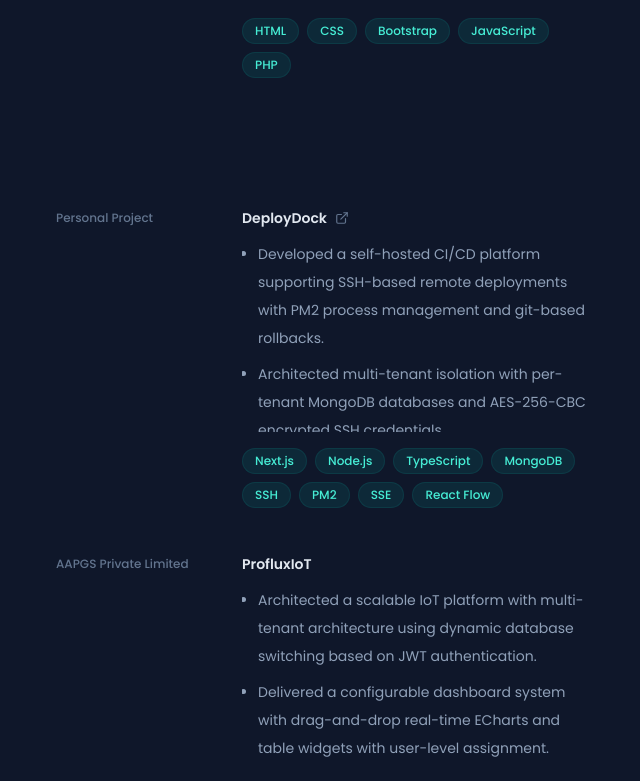
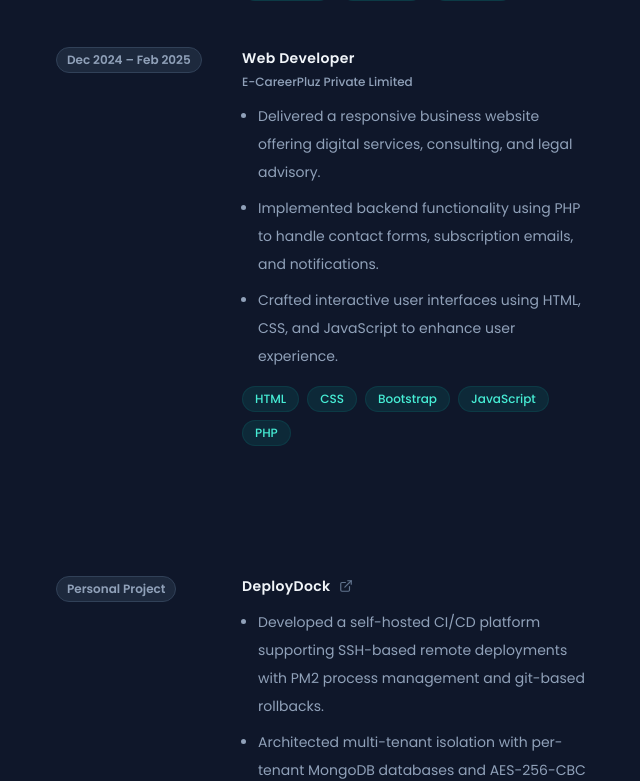
Before and after one commit to vickynot-10/Portfolio, a Next.js app: page /#/ in a window 1280 px wide. Shown: the part 1339-2120 px from the top of the page, without its empty margins (601-1241 px from the left). Built offline with nearby package versions, Linux system fonts and the light colour scheme.

Commit message:
adds framer motions

```diff
--- a/app/globals.css
+++ b/app/globals.css
@@ -69,6 +69,29 @@
   border-radius: 2px;
 }
 
+
+::-webkit-scrollbar {
+  width: 6px;
+}
+
+::-webkit-scrollbar-track {
+  background: rgb(15 23 42);
+}
+
+::-webkit-scrollbar-thumb {
+  background: rgba(45, 212, 191, 0.4);
+  border-radius: 999px;
+}
+
+::-webkit-scrollbar-thumb:hover {
+  background: rgba(45, 212, 191, 0.7);
+}
+
+* {
+  scrollbar-width: thin;
+  scrollbar-color: rgba(45, 212, 191, 0.4) rgb(15 23 42);
+}
+
 @media screen and (max-width: 1024px) {
   .app-wrapper {
     width: 95%;
--- a/components/Home.tsx
+++ b/components/Home.tsx
@@ -2,6 +2,7 @@
 
 import { useEffect, useState, useRef } from "react";
 import Link from "next/link";
+import { motion, AnimatePresence } from "framer-motion";
 import {
   FaGithub,
   FaLinkedin,
@@ -22,7 +23,7 @@
   SiNextdotjs,
   SiExpress,
 } from "react-icons/si";
-import { LuDownload, LuExternalLink } from "react-icons/lu";
+import { LuExternalLink } from "react-icons/lu";
 
 const skill_icon_map: Record<string, React.ReactNode> = {
   JavaScript: <SiJavascript className="text-yellow-400" />,
@@ -127,10 +128,7 @@
     val: ["React", "Next.js", "Angular", "Node.js", "Express.js"],
   },
   { title: "Databases", val: ["MongoDB", "Redis"] },
-  {
-    title: "Tools & Libraries",
-    val: ["Socket.IO", "Git", "PM2"],
-  },
+  { title: "Tools & Libraries", val: ["Socket.IO", "Git", "PM2"] },
 ];
 
 const nav_items = [
@@ -152,6 +150,113 @@
   },
   { icon: <SiGmail />, href: "mailto:vigneshselvam504@gmail.com" },
 ];
+
+const fade_up = {
+  hidden: { opacity: 0, y: 24 },
+  visible: (i: number) => ({
+    opacity: 1,
+    y: 0,
+    transition: {
+      delay: i * 0.1,
+      duration: 0.5,
+      ease: [0.25, 0.46, 0.45, 0.94] as const,
+    },
+  }),
+};
+const fade_in = {
+  hidden: { opacity: 0 },
+  visible: (i: number) => ({
+    opacity: 1,
+    transition: { delay: i * 0.08, duration: 0.4 },
+  }),
+};
+
+function ProjectCard({
+  item,
+  add_to_refs,
+  index,
+}: {
+  item: (typeof projects)[0];
+  add_to_refs: (el: HTMLDivElement | null) => void;
+  index: number;
+}) {
+  const [expanded, set_expanded] = useState(false);
+
+  return (
+    <motion.div
+      custom={index}
+      variants={fade_up}
+      initial="hidden"
+      whileInView="visible"
+      viewport={{ once: true, margin: "-60px" }}
+      ref={add_to_refs}
+      className="group relative flex flex-col sm:grid sm:grid-cols-9 gap-2 sm:gap-4 p-4 rounded-xl transition-all duration-300 hover:bg-slate-800/50 cursor-default border border-transparent hover:border-slate-700/50"
+    >
+      <div className="sm:col-span-3">
+        <span className="inline-flex items-center gap-1.5 text-xs font-semibold text-slate-400 bg-slate-800 border border-slate-700 px-2.5 py-1 rounded-full">
+          {item.company}
+        </span>
+      </div>
+      <div className="sm:col-span-6">
+        <div className="flex items-center gap-2 mb-3 mt-2 sm:mt-0">
+          <p className="text-slate-100 font-semibold text-sm tracking-wide">
+            {item.name}
+          </p>
+          {item.github && (
+            <Link
+              href={item.github}
+              target="_blank"
+              className="text-slate-500 hover:text-teal-300 transition-colors duration-200 text-sm"
+            >
+              <LuExternalLink />
+            </Link>
+          )}
+        </div>
+        <ul className="space-y-2 mb-4 pr-1">
+          {item.desc.map((d, j) => (
+            <AnimatePresence key={j}>
+              {(j < 2 || expanded) && (
+                <motion.li
+                  initial={{ opacity: 0, height: 0 }}
+                  animate={{ opacity: 1, height: "auto" }}
+                  exit={{ opacity: 0, height: 0 }}
+                  transition={{ duration: 0.25, ease: "easeInOut" }}
+                  className={`text-slate-400 text-sm leading-7 list-disc ml-4 ${
+                    j >= 2 ? "sm:list-item" : "list-item"
+                  }`}
+                >
+                  {d}
+                </motion.li>
+              )}
+            </AnimatePresence>
+          ))}
+        </ul>
+        {item.desc.length > 2 && (
+          <motion.button
+            initial={{ opacity: 0 }}
+            animate={{ opacity: 1 }}
+            transition={{ duration: 0.3 }}
+            whileTap={{ scale: 0.95 }}
+            onClick={() => set_expanded(!expanded)}
+            className="sm:hidden cursor-pointer text-teal-300 text-xs font-semibold mb-4 hover:text-teal-200 transition-colors flex items-center gap-1 bg-teal-400/10 border border-teal-400/20 px-3 py-1.5 rounded-full"
+          >
+            {expanded ? "Show less ↑" : `Show ${item.desc.length - 2} more ↓`}
+          </motion.button>
+        )}
+        <div className="flex flex-wrap gap-2">
+          {item.stack.map((s, j) => (
+            <span
+              key={j}
+              className="text-teal-300 text-xs font-medium bg-teal-400/10 px-3 py-1 rounded-full border border-teal-400/10"
+            >
+              {s}
+            </span>
+          ))}
+        </div>
+      </div>
+    </motion.div>
+  );
+}
 
 export default function Home() {
   const [active_nav, set_active_nav] = useState("about");
@@ -209,29 +314,54 @@
 
   return (
     <div className="relative w-full min-h-screen">
-
-
       <div className="w-full flex flex-col lg:flex-row lg:justify-between py-12 lg:py-24 min-h-screen gap-0 lg:gap-8">
         <div className="lg:sticky lg:top-24 w-full lg:w-[46%] lg:self-start flex flex-col lg:justify-between lg:h-[calc(100vh-12rem)] mb-14 lg:mb-0">
           <div>
-            <h1 className="text-4xl md:text-5xl font-bold text-slate-200 mb-4 tracking-tight">
+            <motion.h1
+              initial={{ opacity: 0, y: 20 }}
+              animate={{ opacity: 1, y: 0 }}
+              transition={{ duration: 0.6, ease: [0.25, 0.46, 0.45, 0.94] }}
+              className="text-4xl md:text-5xl font-bold text-slate-200 mb-4 tracking-tight"
+            >
               Vignesh
-            </h1>
-            <p className="text-lg md:text-xl font-semibold text-slate-200 mb-4">
+            </motion.h1>
+            <motion.p
+              initial={{ opacity: 0, y: 16 }}
+              animate={{ opacity: 1, y: 0 }}
+              transition={{
+                duration: 0.6,
+                delay: 0.1,
+                ease: [0.25, 0.46, 0.45, 0.94],
+              }}
+              className="text-lg md:text-xl font-semibold text-slate-200 mb-4"
+            >
               Software Engineer
-            </p>
-            <p className="text-sm text-slate-400 leading-7 ">
+            </motion.p>
+            <motion.p
+              initial={{ opacity: 0, y: 16 }}
+              animate={{ opacity: 1, y: 0 }}
+              transition={{
+                duration: 0.6,
+                delay: 0.2,
+                ease: [0.25, 0.46, 0.45, 0.94],
+              }}
+              className="text-sm text-slate-400 leading-7"
+            >
               I build and ship full-stack web applications — REST APIs,
               real-time Socket.IO systems, multi-tenant architectures, and
               developer tooling. I care about clean code, fast backends, and UIs
               that work well in production.
-            </p>
+            </motion.p>
           </div>
 
           <nav className="hidden lg:flex flex-col gap-3 my-8">
-            {nav_items.map((item) => (
-              <button
+            {nav_items.map((item, i) => (
+              <motion.button
                 key={item.id}
+                custom={i}
+                variants={fade_in}
+                initial="hidden"
+                animate="visible"
                 onClick={() => scroll_to_section(item.id)}
                 className={`group flex items-center gap-4 text-xs font-bold uppercase tracking-widest transition-all duration-200 text-left py-1 w-fit cursor-pointer bg-transparent border-none ${
                   active_nav === item.id
@@ -247,36 +377,62 @@
                   }`}
                 />
                 {item.label}
-              </button>
+              </motion.button>
             ))}
           </nav>
 
-          <div className="flex flex-row items-center gap-5 mt-8 lg:mt-0">
+          <motion.div
+            initial={{ opacity: 0, y: 12 }}
+            animate={{ opacity: 1, y: 0 }}
+            transition={{ duration: 0.5, delay: 0.5 }}
+            className="flex flex-row items-center gap-5 mt-8 lg:mt-0"
+          >
             {social_links.map((s, i) => (
               <Link
                 key={i}
                 href={s.href}
                 target="_blank"
-                className="text-slate-400 hover:text-slate-200 text-2xl transition-colors duration-200"
+                className="text-slate-400 hover:text-slate-200 text-2xl transition-colors duration-200 hover:scale-110 transform"
               >
                 {s.icon}
               </Link>
             ))}
-          </div>
+          </motion.div>
         </div>
 
         <div className="w-full lg:w-[50%] flex flex-col">
           <section id="about" className="scroll-mt-24 pb-16 lg:pb-24">
-            <h2 className="lg:hidden text-xs font-bold uppercase tracking-widest text-slate-400 mb-6">
+            <motion.h2
+              custom={0}
+              variants={fade_up}
+              initial="hidden"
+              whileInView="visible"
+              viewport={{ once: true }}
+              className="lg:hidden text-xs font-bold uppercase tracking-widest text-slate-400 mb-6"
+            >
               About
-            </h2>
-            <p className="text-slate-400 leading-8 mb-5 text-sm md:text-base">
+            </motion.h2>
+            <motion.p
+              custom={0}
+              variants={fade_up}
+              initial="hidden"
+              whileInView="visible"
+              viewport={{ once: true }}
+              className="text-slate-400 leading-8 mb-5 text-sm md:text-base"
+            >
               I&apos;m a developer based in Madurai, Tamil Nadu. I spend most of
               my time building full-stack web apps, designing backend systems,
               and solving real engineering problems. I care about code
               that&apos;s clean, performant, and maintainable in production.
-            </p>
-            <p className="text-slate-400 leading-8 text-sm md:text-base">
+            </motion.p>
+            <motion.p
+              custom={1}
+              variants={fade_up}
+              initial="hidden"
+              whileInView="visible"
+              viewport={{ once: true }}
+              className="text-slate-400 leading-8 text-sm md:text-base"
+            >
               Currently a Software Engineer at{" "}
               <span className="text-slate-200 font-medium">
                 AAPGS Private Limited
@@ -284,17 +440,29 @@
               , where I&apos;ve built IoT dashboards, multi-tenant platforms,
               real-time data pipelines, and internal tooling — using React,
               Angular, Next.js, Node.js, and MongoDB.
-            </p>
+            </motion.p>
           </section>
 
           <section id="skills" className="scroll-mt-24 pb-16 lg:pb-24">
-            <h2 className="lg:hidden text-xs font-bold uppercase tracking-widest text-slate-400 mb-6">
+            <motion.h2
+              custom={0}
+              variants={fade_up}
+              initial="hidden"
+              whileInView="visible"
+              viewport={{ once: true }}
+              className="lg:hidden text-xs font-bold uppercase tracking-widest text-slate-400 mb-6"
+            >
               Skills
-            </h2>
+            </motion.h2>
             <div className="grid grid-cols-1 sm:grid-cols-2 gap-3">
               {skills.map((item, i) => (
-                <div
+                <motion.div
                   key={i}
+                  custom={i}
+                  variants={fade_up}
+                  initial="hidden"
+                  whileInView="visible"
+                  viewport={{ once: true, margin: "-40px" }}
                   className="p-4 rounded-xl bg-slate-800/50 border border-slate-700/50 hover:border-teal-400/30 hover:bg-slate-800/80 transition-all duration-300"
                 >
                   <p className="text-teal-300 text-xs font-bold uppercase tracking-widest mb-4">
@@ -310,7 +478,7 @@
                       </div>
                     ))}
                   </div>
-                </div>
+                </motion.div>
               ))}
             </div>
           </section>
@@ -319,28 +487,40 @@
             id="experience"
             className="scroll-mt-16 pb-16 lg:pb-24 flex flex-col gap-3"
           >
-            <h2 className="lg:hidden text-xs font-bold uppercase tracking-widest text-slate-400 mb-2">
+            <motion.h2
+              custom={0}
+              variants={fade_up}
+              initial="hidden"
+              whileInView="visible"
+              viewport={{ once: true }}
+              className="lg:hidden text-xs font-bold uppercase tracking-widest text-slate-400 mb-6"
+            >
               Experience
-            </h2>
+            </motion.h2>
             {experience.map((item, i) => (
-              <div
+              <motion.div
                 key={i}
+                custom={i}
+                variants={fade_up}
+                initial="hidden"
+                whileInView="visible"
+                viewport={{ once: true, margin: "-60px" }}
                 ref={add_to_refs}
                 className="group relative flex flex-col sm:grid sm:grid-cols-9 gap-2 sm:gap-4 p-4 rounded-xl transition-all duration-300 hover:bg-slate-800/50 cursor-default border border-transparent hover:border-slate-700/50"
               >
                 <div className="sm:col-span-3">
-                  <p className="text-slate-500 text-xs font-medium leading-relaxed">
+                  <span className="inline-flex items-center text-xs font-semibold text-slate-400 bg-slate-800 border border-slate-700 px-2.5 py-1 rounded-full whitespace-nowrap">
                     {item.year}
-                  </p>
+                  </span>
                 </div>
                 <div className="sm:col-span-6">
-                  <p className="text-slate-200 font-semibold text-sm mb-3 leading-relaxed">
-                    {item.role}{" "}
-                    <span className="text-slate-400 font-normal">
-                      · {item.company}
-                    </span>
+                  <p className="text-slate-100 font-semibold text-sm mb-1 leading-relaxed mt-2 sm:mt-0 tracking-wide">
+                    {item.role}
                   </p>
-                  <ul className="space-y-2 mb-4 max-h-48 overflow-y-auto pr-1 scrollbar-thin">
+                  <p className="text-slate-400 text-xs font-medium mb-3">
+                    {item.company}
+                  </p>
+                  <ul className="space-y-2 mb-4 pr-1">
                     {item.description.map((d, j) => (
                       <li
                         key={j}
@@ -361,65 +541,31 @@
                     ))}
                   </div>
                 </div>
-              </div>
+              </motion.div>
             ))}
           </section>
 
           <section
             id="projects"
-            className="scroll-mt-24 flex flex-col gap-3 pb-16 lg:pb-24"
+            className="scroll-mt-24 flex flex-col gap-3 pb-16 lg:pb-0"
           >
-            <h2 className="lg:hidden text-xs font-bold uppercase tracking-widest text-slate-400 mb-2">
+            <motion.h2
+              custom={0}
+              variants={fade_up}
+              initial="hidden"
+              whileInView="visible"
+              viewport={{ once: true }}
+              className="lg:hidden text-xs font-bold uppercase tracking-widest text-slate-400 mb-6"
+            >
               Projects
-            </h2>
+            </motion.h2>
             {projects.map((item, i) => (
-              <div
+              <ProjectCard
                 key={i}
-                ref={add_to_refs}
-                className="group relative flex flex-col sm:grid sm:grid-cols-9 gap-2 sm:gap-4 p-4 rounded-xl transition-all duration-300 hover:bg-slate-800/50 cursor-default border border-transparent hover:border-slate-700/50"
-              >
-                <div className="sm:col-span-3">
-                  <p className="text-slate-500 text-xs font-medium leading-relaxed">
-                    {item.company}
-                  </p>
-                </div>
-                <div className="sm:col-span-6">
-                  <div className="flex items-center gap-2 mb-3">
-                    <p className="text-slate-200 font-semibold text-sm">
-                      {item.name}
-                    </p>
-                    {item.github && (
-                      <Link
-                        href={item.github}
-                        target="_blank"
-                        className="text-slate-500 hover:text-teal-300 transition-colors duration-200 text-sm"
-                      >
-                        <LuExternalLink />
-                      </Link>
-                    )}
-                  </div>
-                  <ul className="space-y-2 mb-4 max-h-48 overflow-y-auto pr-1 scrollbar-thin">
-                    {item.desc.map((d, j) => (
-                      <li
-                        key={j}
-                        className="text-slate-400 text-sm leading-7 list-disc ml-4"
-                      >
-                        {d}
-                      </li>
-                    ))}
-                  </ul>
-                  <div className="flex flex-wrap gap-2">
-                    {item.stack.map((s, j) => (
-                      <span
-                        key={j}
-                        className="text-teal-300 text-xs font-medium bg-teal-400/10 px-3 py-1 rounded-full border border-teal-400/10"
-                      >
-                        {s}
-                      </span>
-                    ))}
-                  </div>
-                </div>
-              </div>
+                item={item}
+                add_to_refs={add_to_refs}
+                index={i}
+              />
             ))}
           </section>
         </div>
--- a/package.json
+++ b/package.json
@@ -10,6 +10,7 @@
   },
   "dependencies": {
     "@vercel/analytics": "^2.0.1",
+    "framer-motion": "^12.40.0",
     "next": "16.2.7",
     "react": "19.2.4",
     "react-dom": "19.2.4",
```
Also changed, not shown: 1 other file (tests, documents, lock files or other folders).
